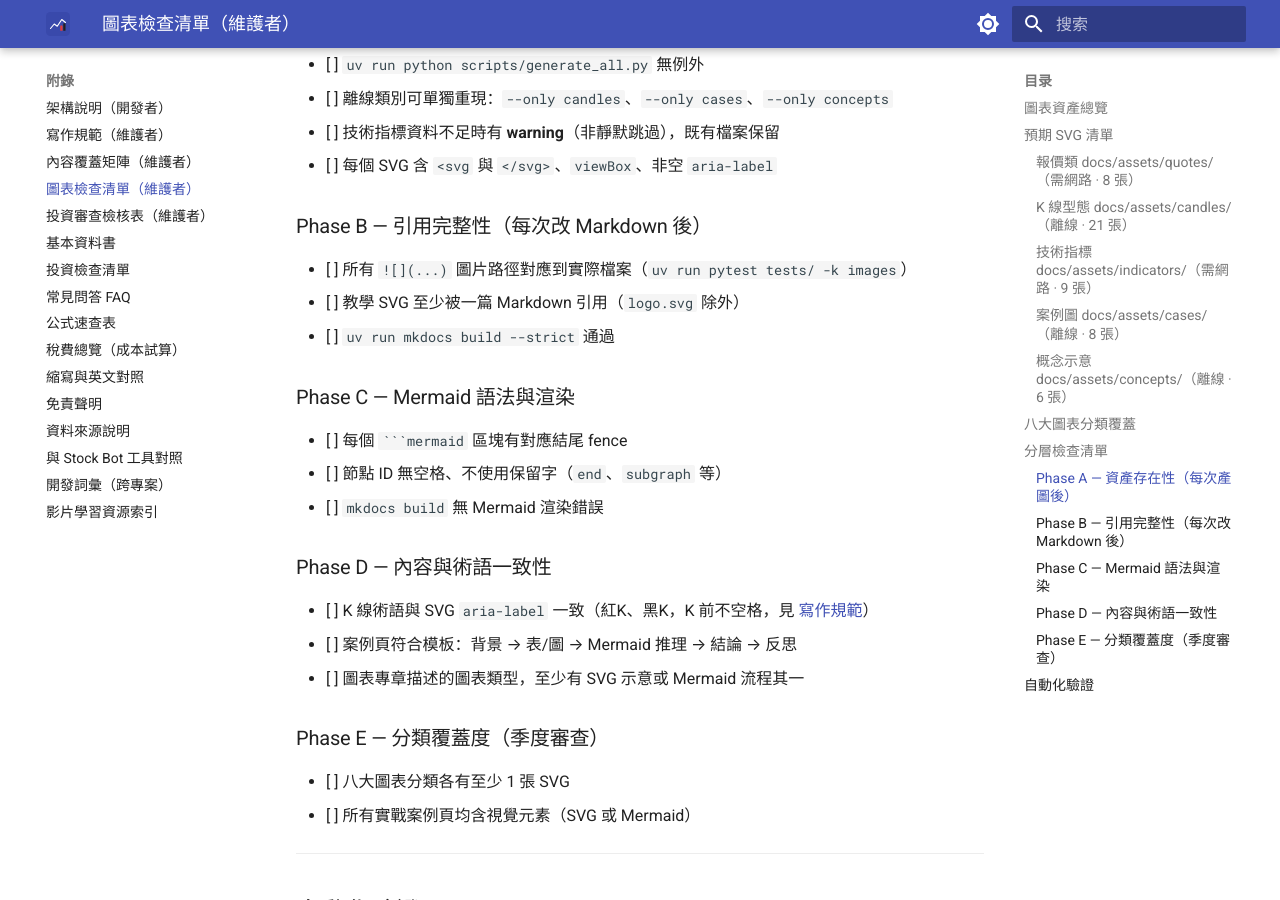
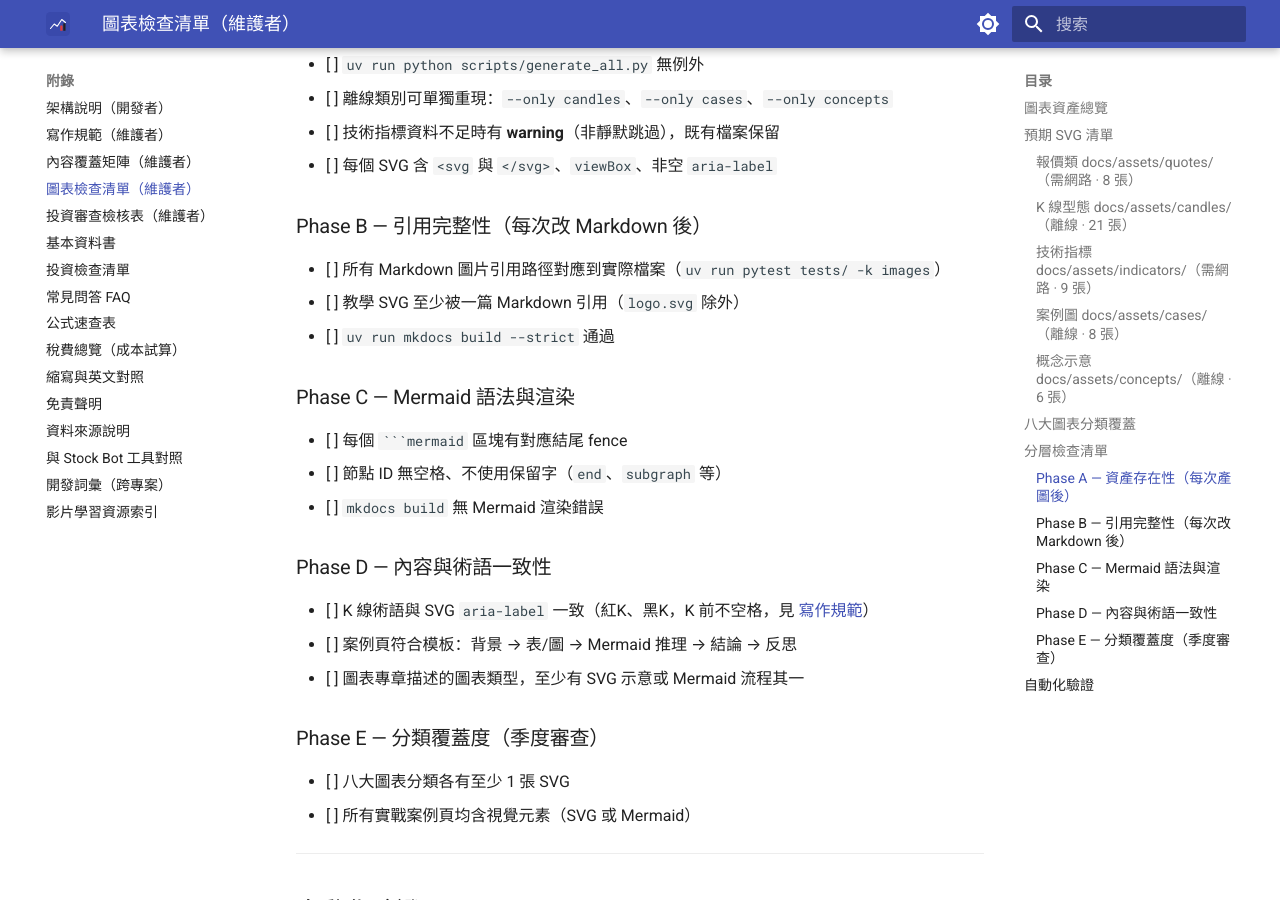
Before and after one commit to skymiku39/stock_school, an MkDocs documentation site: the page built from docs/CHART-CHECKLIST.md, in a window 1280 px wide and 900 px high, scrolled down 2248 px. Built offline with MkDocs 1.6.1 and Material for MkDocs 9.7.7, drawn with Linux system fonts in a browser that asks for light colours.

```diff
--- a/docs/CHART-CHECKLIST.md
+++ b/docs/CHART-CHECKLIST.md
@@ -70,7 +70,7 @@
 
 ### Phase B — 引用完整性（每次改 Markdown 後）
 
-- [ ] 所有 `![](...)` 圖片路徑對應到實際檔案（`uv run pytest tests/ -k images`）
+- [ ] 所有 Markdown 圖片引用路徑對應到實際檔案（`uv run pytest tests/ -k images`）
 - [ ] 教學 SVG 至少被一篇 Markdown 引用（`logo.svg` 除外）
 - [ ] `uv run mkdocs build --strict` 通過
 
```
Also changed, not shown: 1 other file.
